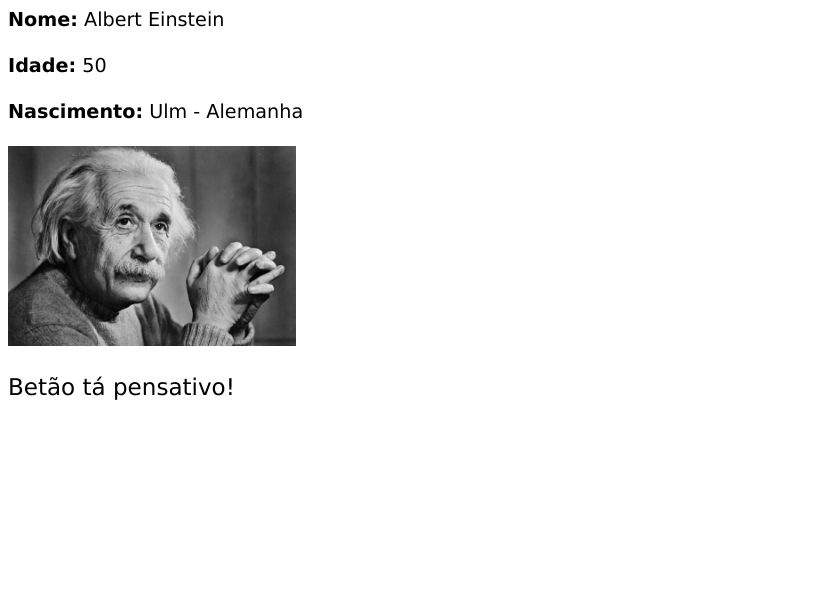
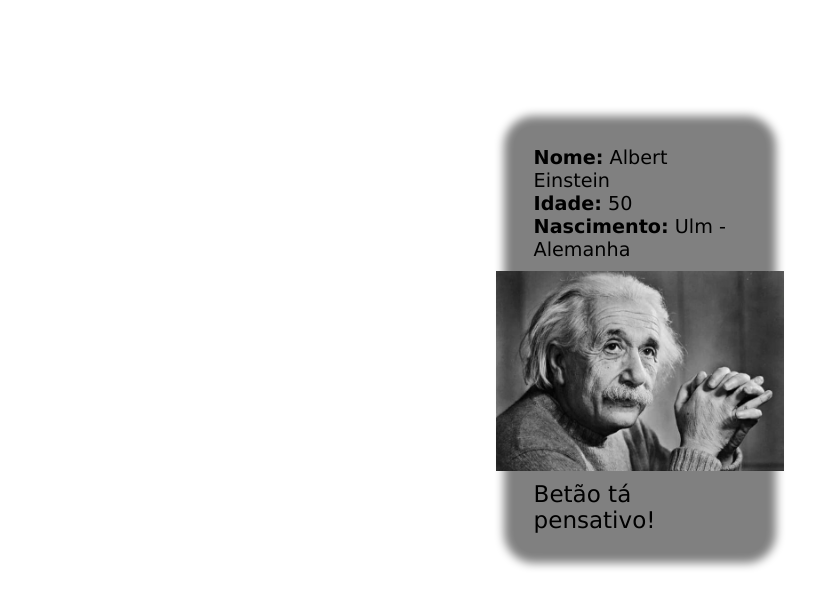
Before and after one commit to edumeirelles/Blue_modulo2, a Flask app: page / in a window 1280 px wide. Shown: the top 608 px of the page, without its empty margins (0-839 px from the left). Run offline with Flask 2, Linux system fonts and the light colour scheme.

Commit message:
codelad aula 4

```diff
--- a/Aula_04/Codelab/static/style.css
+++ b/Aula_04/Codelab/static/style.css
@@ -3,12 +3,24 @@ body{
     font-size: larger;
 }
 
-.nome{
+.bloco{
     display:flex;
-    height: auto;
     flex-direction: column;
-    justify-content: space-around;
+    background-color: gray;
+    margin-left: 40%;
+    margin-right: 40%;
+    margin-top: 10%;
+    padding: 20px;
+    border-radius: 20px;
+    box-shadow: 0 0 10px 10px gray;
+
 }
 .estado{
     font-size: larger;
 }
+
+.imagem{
+    display: flex;
+    justify-content: center;
+    padding: 10px;
+}
--- a/Aula_04/Codelab/templates/index.html
+++ b/Aula_04/Codelab/templates/index.html
@@ -6,15 +6,12 @@
         <link rel="stylesheet" type="text/css" href="/static/style.css">
     </head>
     <body>
-        <div class="nome">
+        <div class="bloco">
             <div><b>Nome:</b> {{nome}}</div>
-            <br/>
             <div><b>Idade:</b> {{idade}}</div>
-            <br/>
             <div><b>Nascimento:</b> {{cidade}}</div>
-            <br/>
-        </div>
-        <div>
+
+            <div class="imagem">
                 {% if estado == "doido" %}
                 <img src="{{imagem1}}" height="200px" alt="Einstein1">
                 {% elif estado == "pensativo" %}
@@ -23,8 +20,7 @@
                 <img src="{{imagem3}}" height="200px" alt="Einstein3">
                 {% endif %}
             </div>
-        <br/>
             <div class="estado">Betão tá {{estado}}!</div>
-
+        </div>
     </body>
 </html>
```
Lines whose indentation alone changed are shown as unchanged.
